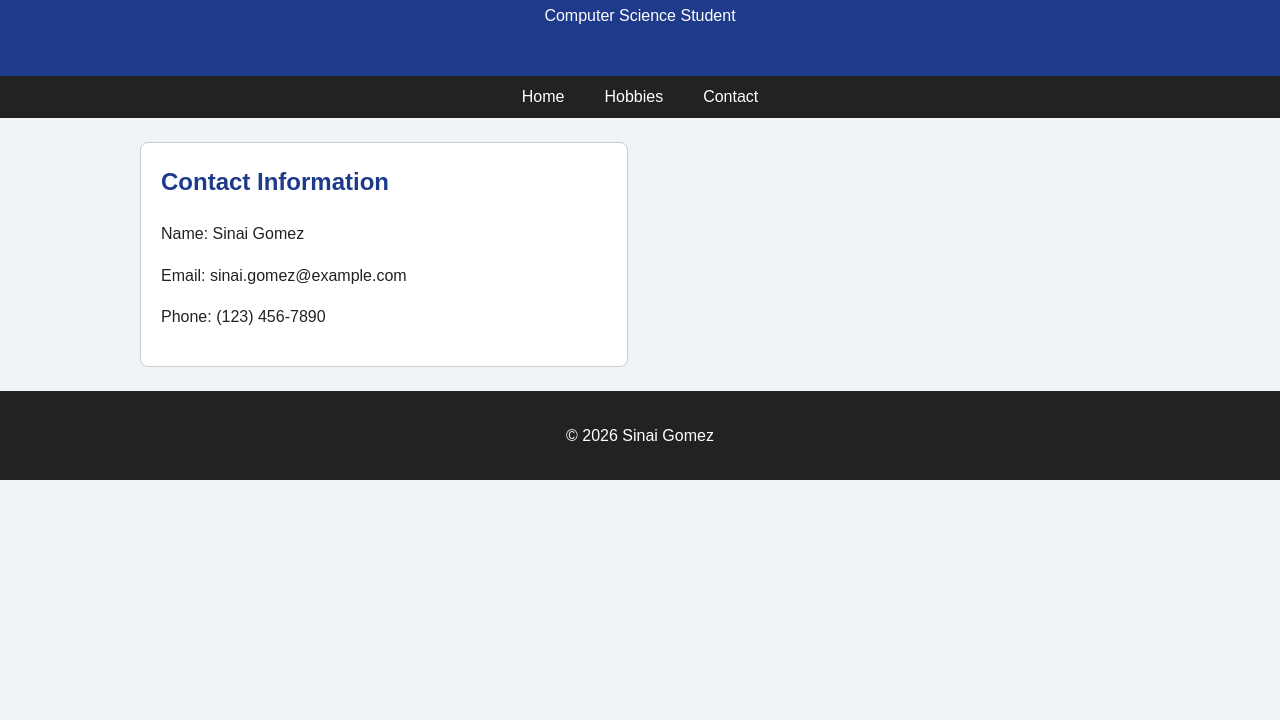
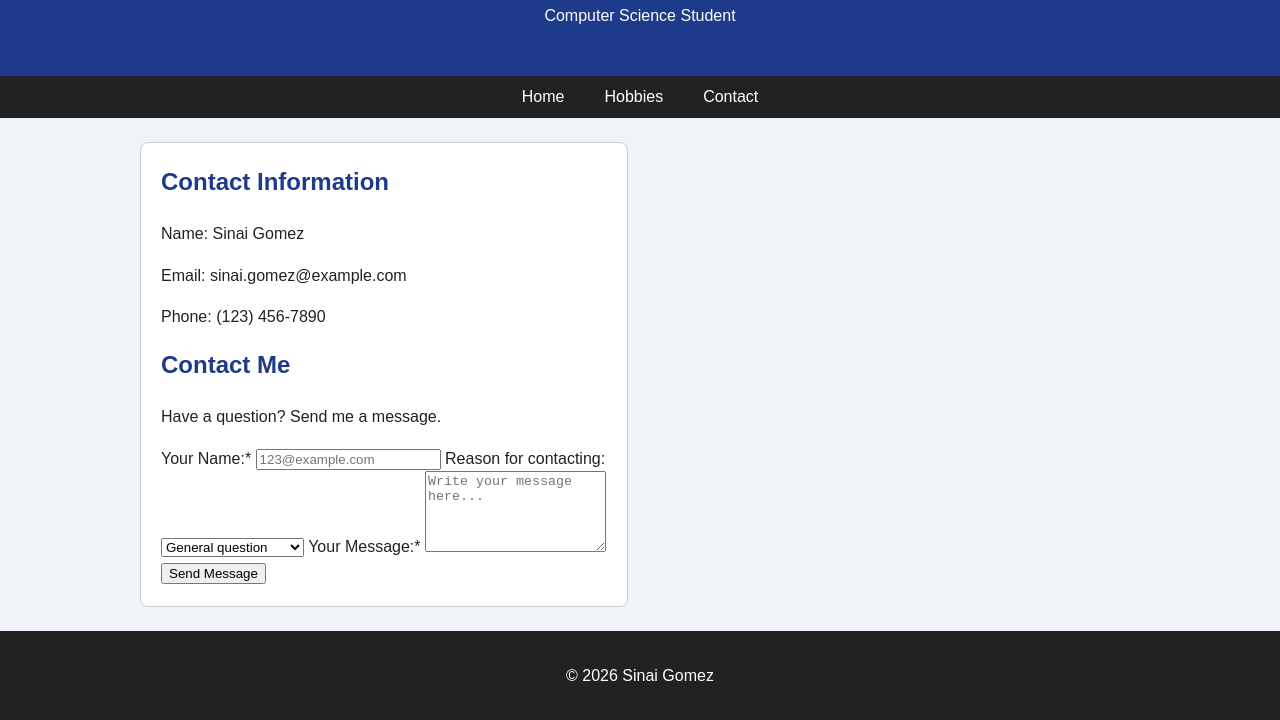
Before and after one commit to sg2024-ux/Gomez-Resume, a plain HTML site: page contact.html in a window 1280 px wide. Shown: the part 118-838 px from the top of the page. Before the commit the page ends 800 px from the top, so only its background shows below. Drawn offline with Linux system fonts and the light colour scheme.

Commit message:
Enhance contact page with a contact form
Added a contact form for user inquiries.

```diff
--- a/contact.html
+++ b/contact.html
@@ -22,6 +22,36 @@
     <p>Name: Sinai Gomez</p>
 <p>Email: sinai.gomez@example.com</p>
 <p>Phone: (123) 456-7890</p>
+    <h2>Contact Me</h2>
+    <p>Have a question? Send me a message.</p>
+    <form onsubmit="event.preventDefault()">
+      <label for="name">Your Name:*</label>
+      <input
+        type="email"
+        id="email"
+        name="email"
+        placeholder="123@example.com"
+        required
+      >
+      <label for="subject">Reason for contacting:</label>
+      <select id="subject" name="subject">
+        <option value="general">General question</option>
+        <option value="project">Project collaboration</option>
+        <option value="feedback">Feedback</option>
+      </select>
+      <label for="message">Your Message:*</label>
+      <textarea
+        id="message"
+        name="message"
+        rows="5"
+        minlength="10"
+        maxlength="500"
+        placeholder="Write your message here..."
+        required
+        ></textarea>
+      <button type="submit">Send Message</button>
+    </form>
+
 </section>
 </main>
 <footer>
```
Lines whose indentation alone changed are shown as unchanged.
